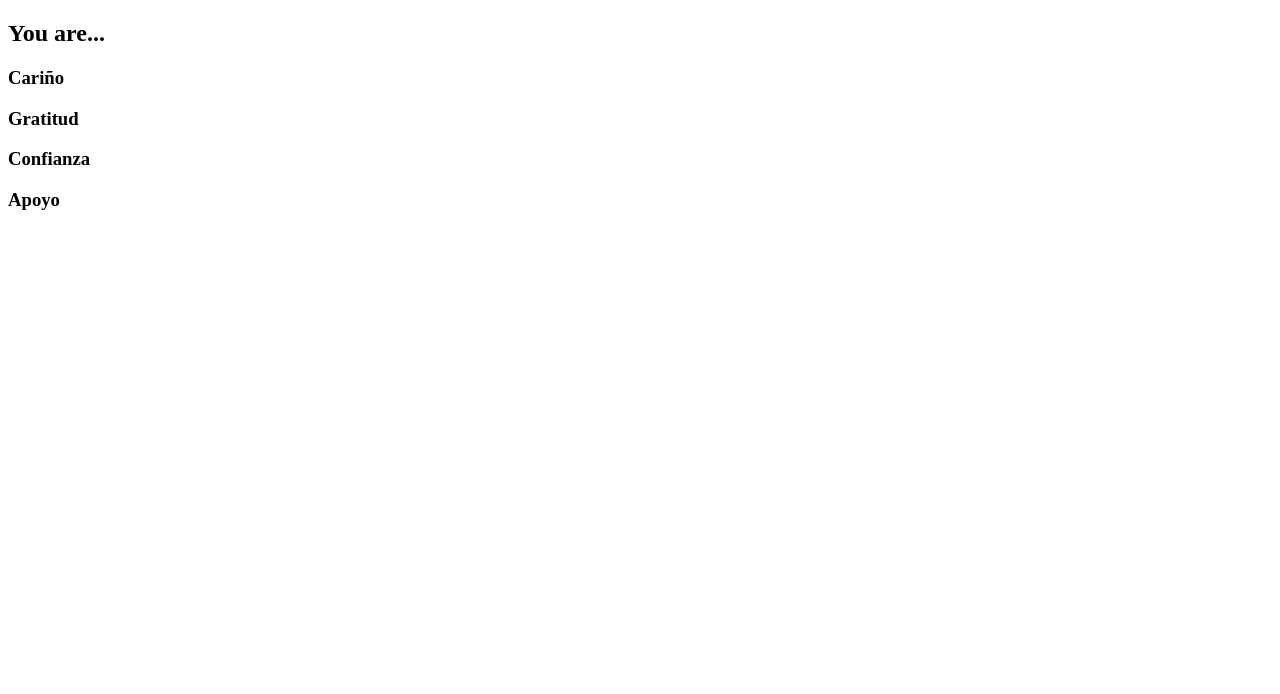
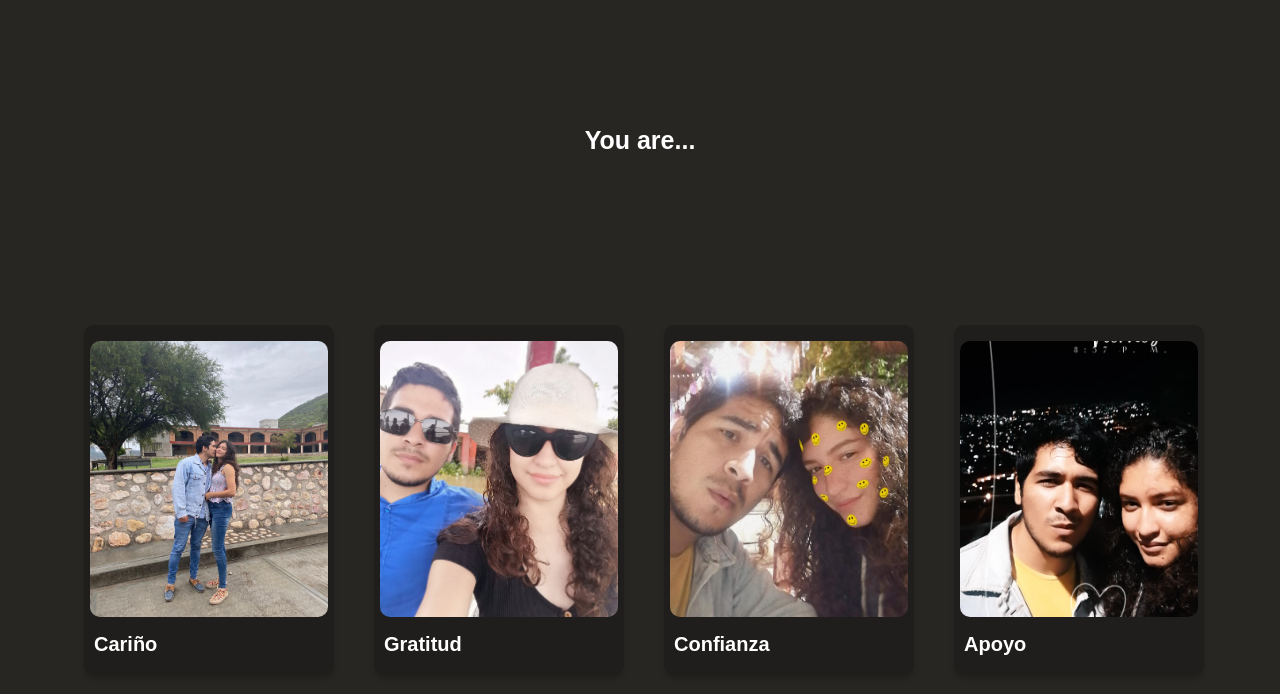
Before and after one commit to zayelmech/inspiration, a plain HTML site: page index.html in a window 1280 px wide. Drawn offline with Linux system fonts and the light colour scheme; the site is published under a folder, as on GitHub Pages, so addresses that start at the root find nothing.

Commit message:
cambios listos

```diff
--- a/css/styles.css
+++ b/css/styles.css
@@ -392,19 +392,19 @@ header {
     background-image: url('../img/fauno.jpg');
 }
 
-.web-service {
+.photo-a {
     background-image: url('../img/a.jpg');
 }
 
-.mechanic-img {
+.photo-b {
     background-image: url('../img/b.jpg');
 }
 
-.pcb-orion {
+.photo-c {
     background-image: url('../img/c.jpg');
 }
 
-.code-img {
+.photo-d {
     background-image: url('../img/d.jpg');
 }
 
--- a/index.html
+++ b/index.html
@@ -5,7 +5,7 @@
     <meta charset="UTF-8">
     <meta http-equiv="X-UA-Compatible" content="IE=edge">
     <meta name="viewport" content="width=device-width, initial-scale=1.0">
-    <link rel="stylesheet" href="/css/styles.css">
+    <link rel="stylesheet" href="./css/styles.css">
     <title>Love is..</title>
 </head>
 
@@ -19,23 +19,23 @@
             </section>
             <section class="main-container--tarjetas">
                 <div class="tarjeta-body">
-                    <span class="background-image-card web-service"></span>
+                    <span class="background-image-card photo-a"></span>
                     <h3 class="image--title">Cariño</h3>
 
                     <!--<p class="image--description">Páginas web estáticas y dinámicas, diseño, dominio y hosting</p>-->
                 </div>
                 <div class="tarjeta-body">
-                    <span class="background-image-card mechanic-img"></span>
+                    <span class="background-image-card photo-b"></span>
                     <h3 class="image--title">Gratitud</h3>
 
                 </div>
                 <div class="tarjeta-body">
-                    <span class="background-image-card pcb-orion"></span>
+                    <span class="background-image-card photo-c"></span>
                     <h3 class="image--title">Confianza</h3>
 
                 </div>
                 <div class="tarjeta-body">
-                    <span class="background-image-card code-img"></span>
+                    <span class="background-image-card photo-d"></span>
                     <h3 class="image--title">Apoyo</h3>
                 </div>
             </section>
```
